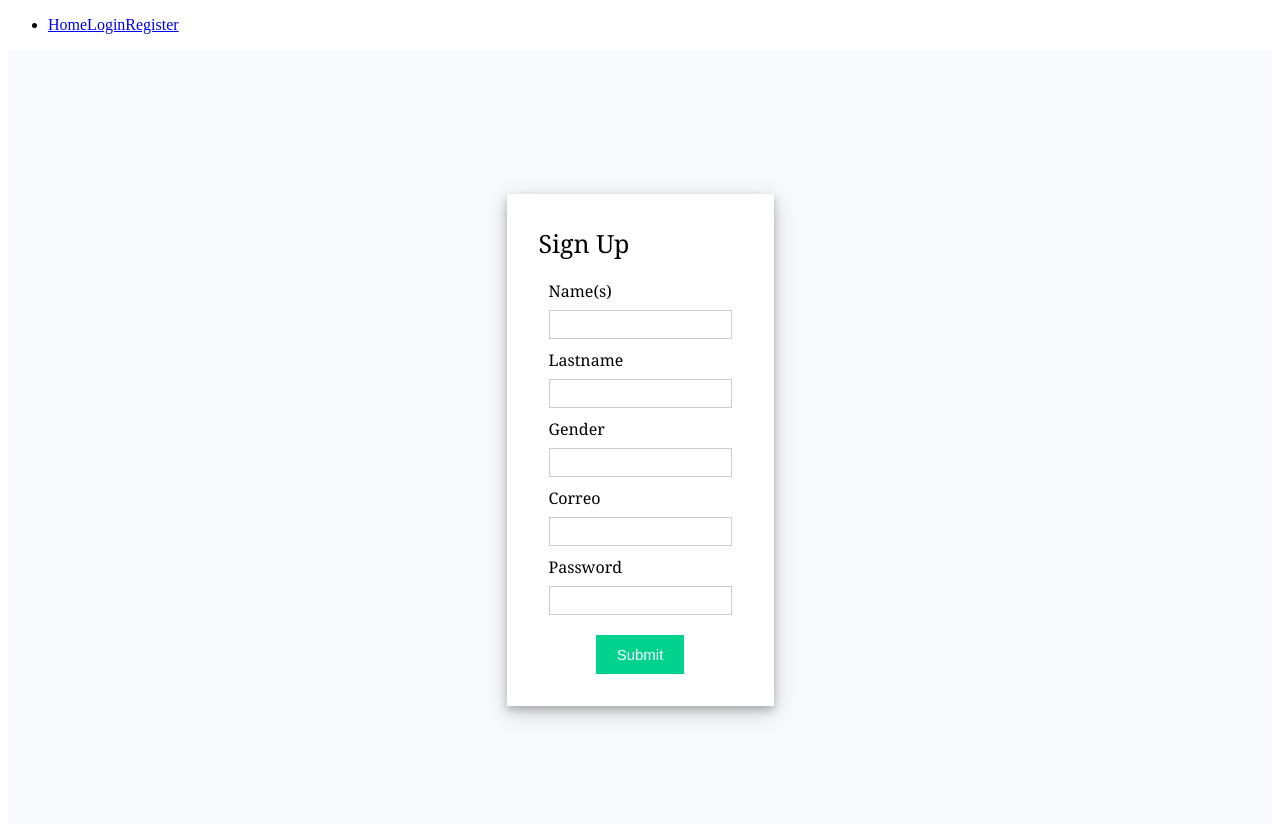
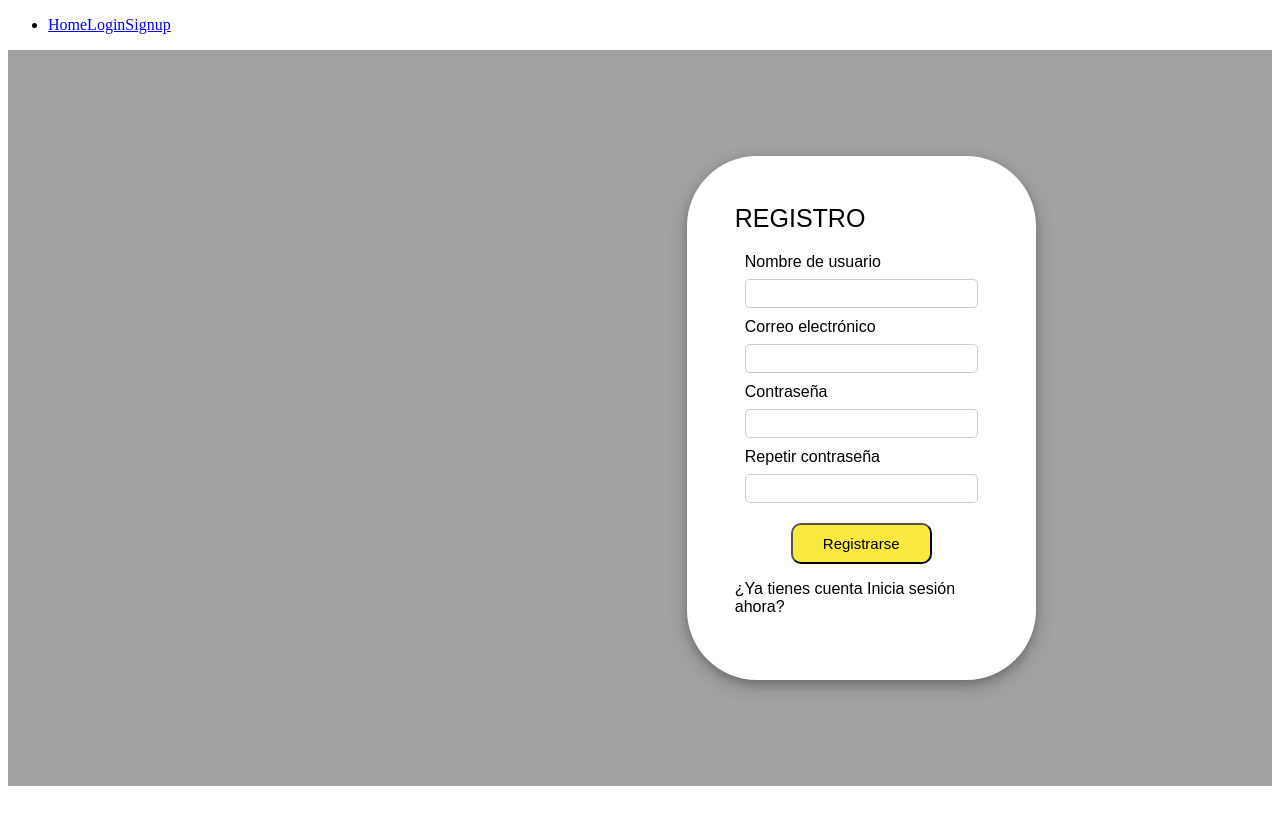
Before and after one commit to jairalejandro000/GRU, a React (Create React App) app: page /auth/signup in a window 1280 px wide. Shown: the top 824 px of the page. After the commit the page ends 800 px from the top, so only its background shows below. Built offline with nearby package versions, Linux system fonts and the light colour scheme.

Commit message:
[UPD] :(((

```diff
--- a/public/index.html
+++ b/public/index.html
@@ -9,7 +9,7 @@
       name="description"
       content="Web site created using create-react-app"
     />
-    <link rel="apple-touch-icon" href="%PUBLIC_URL%/logo192.png" />
+    <link rel="apple-touch-icon" href="../src/assets/minion.jpg" />
     <!--
       manifest.json provides metadata used when your web app is installed on a
       user's mobile device or desktop. See https://developers.google.com/web/fundamentals/web-app-manifest/
@@ -24,7 +24,7 @@
       work correctly both with client-side routing and a non-root public URL.
       Learn how to configure a non-root public URL by running `npm run build`.
     -->
-    <title>React App</title>
+    <title>GRU</title>
   </head>
   <body>
     <noscript>You need to enable JavaScript to run this app.</noscript>
--- a/src/components/navBar.js
+++ b/src/components/navBar.js
@@ -7,7 +7,7 @@ export default function navBar(){
                 <li>
                     <NavLink to='/'>Home</NavLink>
                     <NavLink to='/auth/login'>Login</NavLink>
-                    <NavLink to='/auth/signup'>Register</NavLink>
+                    <NavLink to='/auth/signup'>Signup</NavLink>
                 </li>
             </ul>
         </div>
--- a/src/index.js
+++ b/src/index.js
@@ -1,5 +1,14 @@
 import React from 'react';
-import ReactDOM from 'react-dom';
+import { StrictMode } from "react";
+import { createRoot } from "react-dom/client";
 import App from './app';
 
-ReactDOM.render(<App/>, document.getElementById('root'))
+
+const rootElement = document.getElementById("root");
+const root = createRoot(rootElement);
+
+root.render(
+  <StrictMode>
+    <App />
+  </StrictMode>
+);
--- a/src/pages/auth/login.js
+++ b/src/pages/auth/login.js
@@ -1,13 +1,13 @@
 import React, { useState } from "react";
-import {Navigate } from 'react-router-dom';
+import {Navigate, useNavigate } from 'react-router-dom';
 
 import "./../../styles.css";
 
 
 export default function Login(){
+    const navigate = useNavigate();
     const [errorMessages, setErrorMessages] = useState({});
     const [isSubmitted, setIsSubmitted] = useState(false);
-
     // User Login info
     const database = [
         {
@@ -43,10 +43,9 @@ export default function Login(){
         }
     };
     // Generate JSX code for error message
-    const renderErrorMessage = (name) =>
-        name === errorMessages.name && (
+    const renderErrorMessage = (name) => name === errorMessages.name && (
         <div className="error">{errorMessages.message}</div>
-        );
+    );
     // JSX code for login form
     const renderForm = (
         <div className="form">
@@ -62,7 +61,7 @@ export default function Login(){
                     {renderErrorMessage("pass")}
                 </div>
                 <div className="button-container">
-                    <input type="submit" />
+                    <input type="submit" value="Iniciar sesión"/>
                 </div>
             </form>
         </div>
@@ -70,8 +69,10 @@ export default function Login(){
     return (
         <div className="app">
             <div className="login-form">
-                <div className="title">Sign In</div>
-                {isSubmitted ? <Navigate to="/" /> : renderForm}
+                <div className="title">INICIO DE SESIÓN</div>
+                {isSubmitted ? <Navigate to="/"/> : renderForm}
+                <br/>
+                <p onClick={() => navigate.push('/')}>¿No tienes cuenta Regístrate ahora?</p>
             </div>
         </div>
     );
--- a/src/pages/auth/signup.js
+++ b/src/pages/auth/signup.js
@@ -1,9 +1,10 @@
 import React, { useState } from "react";
-import {Navigate } from 'react-router-dom';
+import {Navigate, useNavigate} from 'react-router-dom';
 
-import "./../../styles.css";
+import './../../styles.css';
 
-export default function Signup(){
+export default function Sigup(){
+    const navigate = useNavigate();
     const [errorMessages, setErrorMessages] = useState({});
     const [isSubmitted, setIsSubmitted] = useState(false);
     const database = [
@@ -49,32 +50,27 @@ export default function Signup(){
         <div className="form">
             <form onSubmit={handleSubmit}>
                 <div className="input-container">
-                    <label>Name(s)</label>
+                    <label>Nombre de usuario</label>
                     <input type="text" name="uname" required />
                     {renderErrorMessage("uname")}
                 </div>
                 <div className="input-container">
-                    <label>Lastname</label>
+                    <label>Correo electrónico</label>
                     <input type="text" name="uname" required />
                     {renderErrorMessage("uname")}
                 </div>
                 <div className="input-container">
-                    <label>Gender</label>
+                    <label>Contraseña</label>
                     <input type="text" name="uname" required />
                     {renderErrorMessage("uname")}
                 </div>
                 <div className="input-container">
-                    <label>Correo</label>
+                    <label>Repetir contraseña</label>
                     <input type="text" name="uname" required />
                     {renderErrorMessage("uname")}
                 </div>
-                <div className="input-container">
-                    <label>Password</label>
-                    <input type="password" name="pass" required />
-                    {renderErrorMessage("pass")}
-                </div>
                 <div className="button-container">
-                    <input type="submit" />
+                    <input type="submit" value="Registrarse"/>
                 </div>
             </form>
         </div>
@@ -82,8 +78,9 @@ export default function Signup(){
     return (
         <div className="app">
             <div className="signup-form">
-                <div className="title">Sign Up</div>
+                <div className="title">REGISTRO</div>
                 {isSubmitted ? <Navigate to="/" /> : renderForm}
+                <p onClick={() => navigate.push('/')}>¿Ya tienes cuenta Inicia sesión ahora?</p>
             </div>
         </div>
     );
--- a/src/styles.css
+++ b/src/styles.css
@@ -5,29 +5,28 @@
     justify-content: center;
     flex-direction: column;
     gap: 20px;
-    height: 100vh;
-    font-family: Cambria, Cochin, Georgia, Times, "Times New Roman", serif;
-    background-color: #f8f9fd;
+    height: 92vh;
+    background-color: rgba(56, 55, 55, 0.463);
   }
 
   input[type="text"],
   input[type="password"] {
     height: 25px;
     border: 1px solid rgba(0, 0, 0, 0.2);
+    border-radius: 5px;
   }
 
   input[type="submit"] {
     margin-top: 10px;
     cursor: pointer;
     font-size: 15px;
-    background: #01d28e;
-    border: 1px solid #01d28e;
-    color: #fff;
-    padding: 10px 20px;
+    color: #000000;
+    border-radius: 10px;
+    padding: 10px 30px;
   }
 
   input[type="submit"]:hover {
-    background: #6cf0c2;
+    background: #00000088;
   }
 
   .button-container {
@@ -35,16 +34,27 @@
     justify-content: center;
   }
 
+  .button-container input{
+    background-color: #FBE940;
+  }
   .login-form {
     background-color: white;
-    padding: 2rem;
+    padding: 3rem;
+    width: 20%;
+    height: auto;
+    margin-left: 35%;
     box-shadow: 0 4px 8px 0 rgba(0, 0, 0, 0.2), 0 6px 20px 0 rgba(0, 0, 0, 0.19);
+    border-radius: 70px;
   }
 
   .signup-form {
     background-color: white;
-    padding: 2rem;
+    padding: 3rem;
+    width: 20%;
+    height: auto;
+    margin-left: 35%;
     box-shadow: 0 4px 8px 0 rgba(0, 0, 0, 0.2), 0 6px 20px 0 rgba(0, 0, 0, 0.19);
+    border-radius: 70px;
   }
 
   .list-container {
```
Also changed, not shown: public/minion_logo.png (added), src/pages/panel/panel.js (added).
